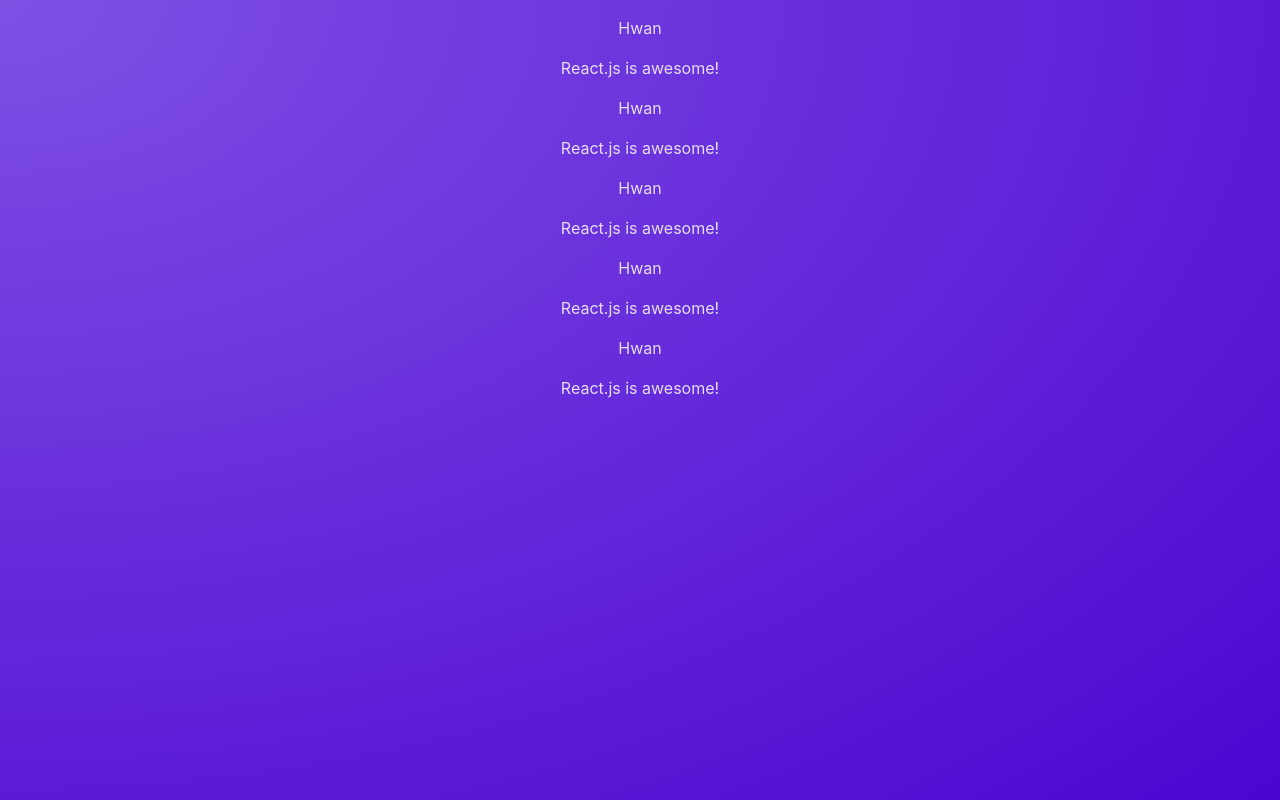
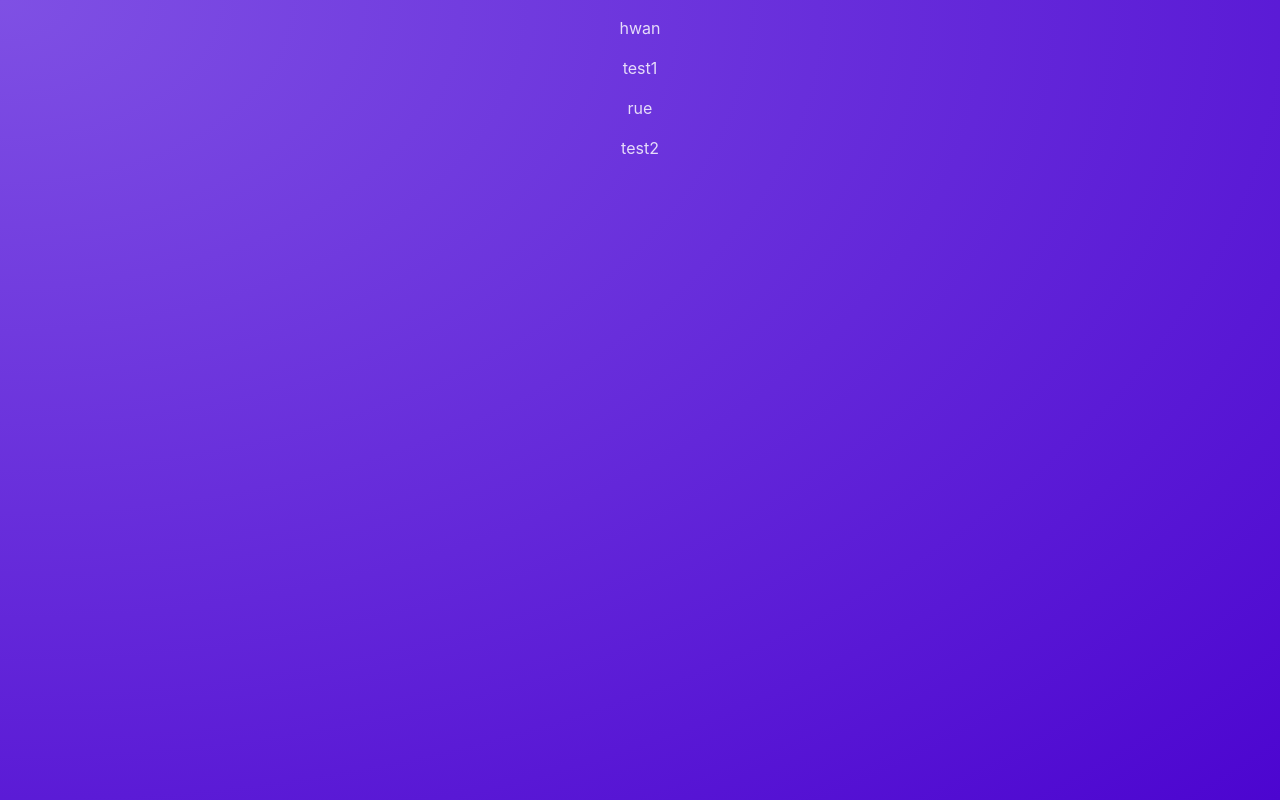
Before and after one commit to HwanKR/NextJS-udemy-study, a React (Vite) app in the folder starting-project/: page / in a window 1280 px wide. Built offline with nearby package versions, Linux system fonts and the light colour scheme.

Commit message:
Section 2-22 complete

```diff
--- a/starting-project/src/App.jsx
+++ b/starting-project/src/App.jsx
@@ -3,11 +3,8 @@
 function App() {
   return (
     <main>
-      <Post />
-      <Post />
-      <Post />
-      <Post />
-      <Post />
+      <Post author="hwan" body="test1" />
+      <Post author="rue" body="test2" />
     </main>
   );
 }
--- a/starting-project/src/components/Post.jsx
+++ b/starting-project/src/components/Post.jsx
@@ -1,12 +1,8 @@
-const names = ['Hwan', 'Rue'];
-
-function Post() {
-  const chosenName = Math.random() > 0.5 ? names[0] : names[1];
-
+function Post(props) {
   return (
     <div>
-      <p>{chosenName}</p>
-      <p>React.js is awesome!</p>
+      <p>{props.author}</p>
+      <p>{props.body}</p>
     </div>
   );
 }
```
